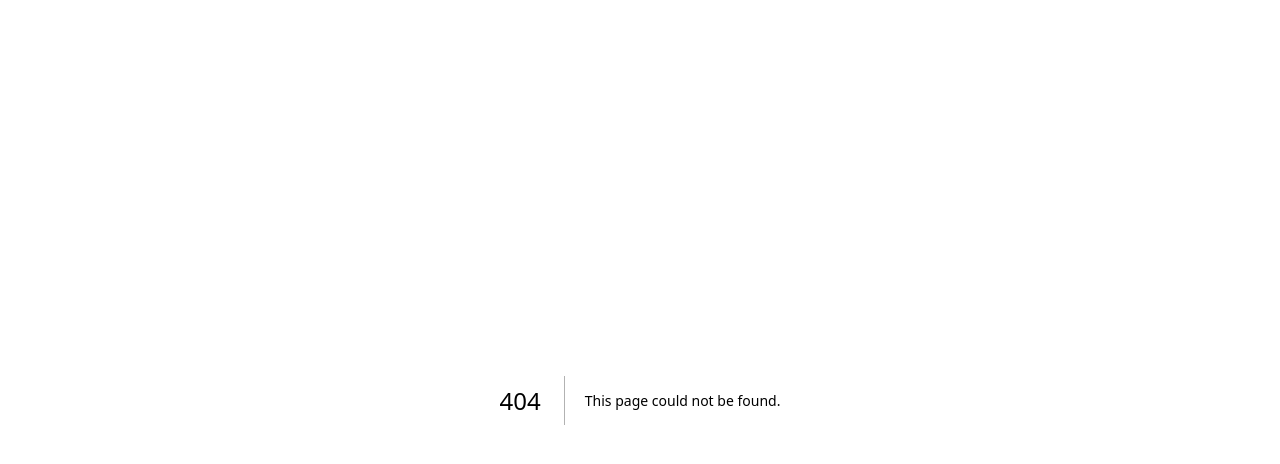
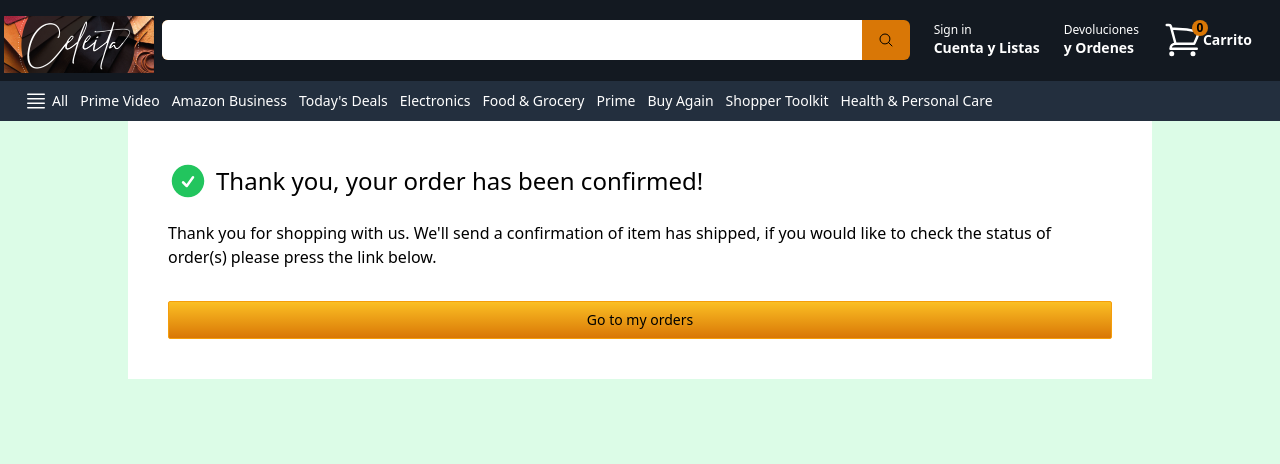
Before and after one commit to JulianCeleita/superstore-app, a Next.js app: page /success in a window 1280 px wide. Before the commit this address had no page. Shown: the top 464 px of the page. Built offline with nearby package versions, Linux system fonts and the light colour scheme; no server answers.

Commit message:
success page created

```diff
--- /dev/null
+++ b/src/pages/success.tsx
@@ -0,0 +1,29 @@
+import { CheckCircleIcon } from '@heroicons/react/24/solid';
+import Header from '../components/Header';
+import { useRouter } from 'next/router';
+
+function success() {
+  const router = useRouter()
+
+  return (
+  <div className="bg-green-100 h-screen">
+    <Header/>
+    <main className='max-w-screen-lg mx-auto'>
+    <div className='flex flex-col p-10 bg-white'>
+      <div className='flex items-center space-x-2 mb-5'>
+      <CheckCircleIcon className='text-green-500 h-10'/>
+      <h1 className='text-2xl'>Thank you, your order has been confirmed!</h1>
+      </div>
+      <p>
+        Thank you for shopping with us. We'll send a confirmation of
+        item has shipped, if you would like to check the status of
+        order(s) please press the link below.
+      </p>
+      <button onClick={()=> router.push('/orders')} className='button mt-8'>Go to my orders</button>
+    </div>
+    </main>
+  </div>
+  );
+}
+
+export default success;
```
